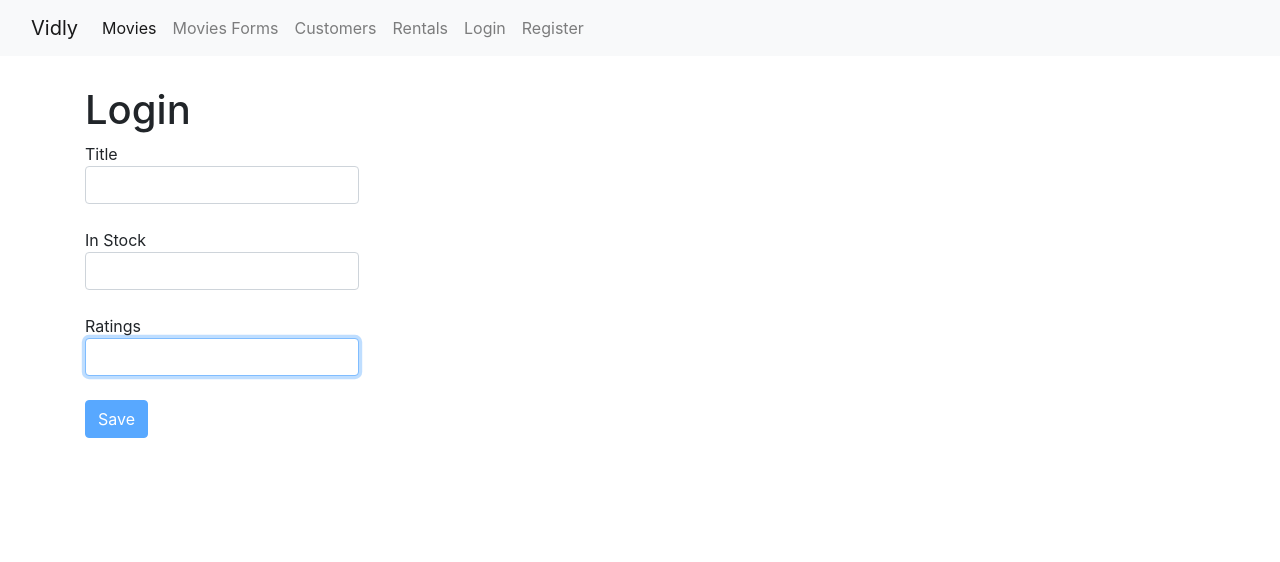
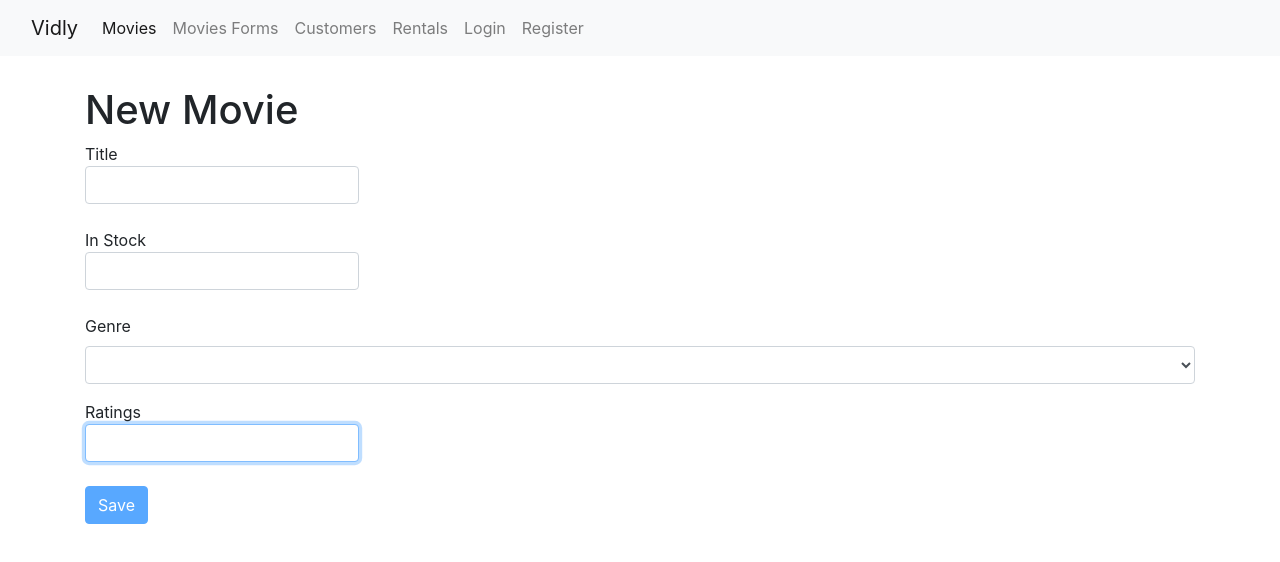
Before and after one commit to armarmlegs/training, a React (Create React App) app: page /movies/new in a window 1280 px wide. Shown: the top 562 px of the page. Built offline with nearby package versions, Linux system fonts and the light colour scheme.

Commit message:
movie form complete

```diff
--- a/src/App.js
+++ b/src/App.js
@@ -16,8 +16,8 @@ function App() {
       <main className="container">
         <Switch>
 
-        <Route path="/movies/:title/:id?" component={MovieForms} />
-        <Route path="/movies/new" component={MovieForms} />
+        <Route path="/movies/:id" component={MovieForms} />
+        {/* <Route path="/movies/new" component={MovieForms} /> */}
         <Route  path="/movies" component={Movie} />
         <Route  path="/login" component={LoginForm} />
         <Route  path="/register" component={RegisterForm} />
--- a/src/components/common/Form.jsx
+++ b/src/components/common/Form.jsx
@@ -1,6 +1,7 @@
 import React, { Component } from "react";
 import Joi from "joi-browser";
 import Input from "./input";
+import Select from "./select";
 
 class Form extends Component {
   state = {
@@ -8,7 +9,7 @@ class Form extends Component {
     errors: {},
   };
 
-  validateProperty = ({name, value}) => {
+  validateProperty = ({ name, value }) => {
     const obj = { [name]: value };
     const schema = { [name]: this.schema[name] };
     const { error } = Joi.validate(obj, schema);
@@ -31,8 +32,7 @@ class Form extends Component {
     if (!error) return null;
 
     const errors = {};
-    for (let item of error.details)
-      errors[item.path[0]] = item.message;
+    for (let item of error.details) errors[item.path[0]] = item.message;
 
     return errors;
 
@@ -93,6 +93,23 @@ class Form extends Component {
       </button>
     );
   }
+
+  renderSelect(name, label, option, type) {
+    const { data, errors } = this.state;
+    return (
+      <Select
+      name={name}
+      onChange={this.handleChange}
+      value={data[name]}
+      label={label}
+      id={name}
+      option={option}
+      error={errors[name]}
+      type={type}
+      />
+    );
+
+  }
 }
 
 export default Form;
--- /dev/null
+++ b/src/components/common/select.jsx
@@ -0,0 +1,20 @@
+import React from "react";
+
+const Select = ({name, label,option,error, ...rest}) => {
+  return (
+    <div className="form-group">
+      <label htmlFor={name}>{label}</label>
+      <select name={name} id={name} {...rest} className="form-control">
+        <option value="" />
+        {option.map((option) => (
+          <option key={option._id} value={option._id}>
+            {option.name}
+          </option>
+        ))}
+      </select>
+      {error && <div className="alert alert-danger">{error}</div>}
+    </div>
+  );
+};
+
+export default Select;
--- a/src/components/movieForms.jsx
+++ b/src/components/movieForms.jsx
@@ -1,58 +1,84 @@
 import React from "react";
 import Form from "./common/Form";
-import Joi  from "joi-browser";
+import Joi from "joi-browser";
 import { getGenres } from "../data/fakeGenreService";
-
-
+import { getMovie, saveMovie } from "../data/fakeMovieService";
 
 class MovieForm extends Form {
   state = {
-        data :{
-            Title:"",
-            InStock:"",
-            Rate:"",
-            GenreId:""
+    data: {
+      _id: "",
+      title: "",
+      numberInStock: "",
+      dailyRentalRate: "",
+      genreId: "",
     },
-        errors:{},
-        genres : []
+    errors: {},
+    genres: [],
   };
 
   schema = {
-        Title: Joi.string().required().label("Title"),
-        InStock: Joi.number().min(0).max(100).required().label("In Stock"),
-        Rate: Joi.number().min(0).max(10).required().label("Rate"),
+    _id: Joi.string(),
+    title: Joi.string().required().label("Title"),
+    numberInStock: Joi.number().min(0).max(100).required().label("In Stock"),
+    dailyRentalRate: Joi.number().min(0).max(10).required().label("Rate"),
+    genreId: Joi.string().required().label("Genre"),
+  };
 
-    };
+  componentDidMount() {
+    const genres = getGenres();
+    this.setState({ genres });
+
+    const movieId = this.props.match.params.id;
+
+    if (movieId === "new") return;
+
+    const movie = getMovie(movieId);
+    console.log(movie);
+    if (!movie) return this.props.history.replace("/notFound");
+    this.setState({ data : this.mapToViewModel(movie) })
+  }
+
+  mapToViewModel(movie) {
+    console.log(movie)
+      return {
+        _id: movie._id,
+        title: movie.title,
+        numberInStock: movie.numberInStock,
+        dailyRentalRate: movie.dailyRentalRate,
+        genreId: movie.genre._id
+      }
+
+
+  }
 
   doSubmit = () => {
     //call server
+    saveMovie(this.state.data);
+    this.props.history.push("/movies");
 
     console.log("saved");
   };
 
   render() {
-        return (<div>
+    return (
       <div>
-        <h1>Login</h1>
+        <div>
+          <h1>New Movie</h1>
           <form onSubmit={this.handleSubmit}>
-          {this.renderInput("Title", "Title")}
-          {this.renderInput("InStock", "In Stock")}
-          {this.renderInput("Rate", "Ratings")}
+            {this.renderInput("title", "Title")}
+            {this.renderInput("numberInStock", "In Stock")}
+           {this.renderSelect('genreId', 'Genre', this.state.genres)}
+            {this.renderInput("dailyRentalRate", "Ratings")}
             {this.renderButton("Save")}
           </form>
         </div>
-        </div>);
+      </div>
+    );
   }
 }
 
 export default MovieForm;
-
-
-
-
-
-
-
 
 // const MovieForm = ({ match, history }) => {
 //     return (
@@ -61,7 +87,6 @@ export default MovieForm;
 //     );
 //   };
 
-
 // <div>
 //   <h1>Movie Forms -  {match.params.title} - {match.params.id}</h1>
 //   <button className="btn-primary" onClick={() => history.push('/movies') }>Save</button>
--- a/src/components/movieXTable.jsx
+++ b/src/components/movieXTable.jsx
@@ -7,7 +7,7 @@ import Table from "./common/table";
 
 class MoviesXTable extends Component {
   columns = [
-    { path: "title", label: "Title", content:movie => <Link to={`/movies/${movie.title}/${movie._id}`}>{movie.title} </Link> },
+    { path: "title", label: "Title", content:movie => <Link to={`/movies/${movie._id}`}>{movie.title} </Link> },
     { path: "genre.name", label: "Genre" },
     { path: "numberInStock", label: "Stock" },
     { path: "dailyRentalRate", label: "Rate" },
--- a/src/data/fakeMovieService.js
+++ b/src/data/fakeMovieService.js
@@ -78,13 +78,13 @@ export function getMovie(id) {
 
 export function saveMovie(movie) {
   let movieInDb = movies.find(m => m._id === movie._id) || {};
-  movieInDb.name = movie.name;
+  movieInDb.title = movie.title;
   movieInDb.genre = genresAPI.genres.find(g => g._id === movie.genreId);
   movieInDb.numberInStock = movie.numberInStock;
   movieInDb.dailyRentalRate = movie.dailyRentalRate;
 
   if (!movieInDb._id) {
-    movieInDb._id = Date.now();
+    movieInDb._id = Date.now().toString();
     movies.push(movieInDb);
   }
 
```
Lines whose indentation alone changed are shown as unchanged.
